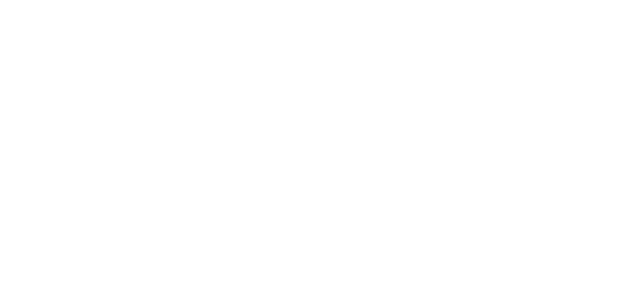
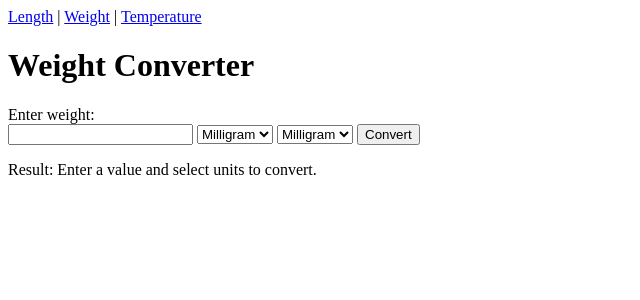
Before and after one commit to Dznnm/FLASKweb_UnitConverter, a Flask app: page /weight in a window 1280 px wide. Before the commit the part shown is empty. Shown: the top 300 px of the page, without its empty margins (0-640 px from the left). Run offline with Flask 3, Linux system fonts and the light colour scheme.

Commit message:
added navbar to length and weight

```diff
--- a/templates/length.html
+++ b/templates/length.html
@@ -4,6 +4,12 @@
     <title>DM Unit Converter - Length</title>
     </head>
     <body>
+
+        <nav>
+            <a href="{{ url_for('length') }}">Length</a> |
+            <a href="{{ url_for('weight') }}">Weight</a> |
+            <a href="{{ url_for('temperature') }}">Temperature</a>
+        </nav>
 
         <h1>Length Converter</h1>
 
--- a/templates/weight.html
+++ b/templates/weight.html
@@ -0,0 +1,41 @@
+<!DOCTYPE html>
+<html>
+    <head>
+    <title>DM Unit Converter - Weight</title>
+    </head>
+    <body>
+
+        <nav>
+            <a href="{{ url_for('length') }}">Length</a> |
+            <a href="{{ url_for('weight') }}">Weight</a> |
+            <a href="{{ url_for('temperature') }}">Temperature</a>
+        </nav>
+
+        <h1>Weight Converter</h1>
+
+        <label>Enter weight:</label>
+    <form action="/weight" method="post">
+            <input
+            type="number"
+            name="value"
+            id="value"
+            step="0.01">
+        <select name="from_unit">
+            <option value="milligram">Milligram</option>
+            <option value="gram">Gram</option>
+            <option value="kilogram">Kilogram</option>
+            <option value="ounce">Ounce</option>
+            <option value="pound">Pound</option>
+        </select>
+        <select name="to_unit">
+            <option value="milligram">Milligram</option>
+            <option value="gram">Gram</option>
+            <option value="kilogram">Kilogram</option>
+            <option value="ounce">Ounce</option>
+            <option value="pound">Pound</option>
+        </select>
+        <button id="convert">Convert</button>
+    </form>
+    <p>Result: {{ result }} {{ to_unit }}</p>
+    </body>
+</html>
```
